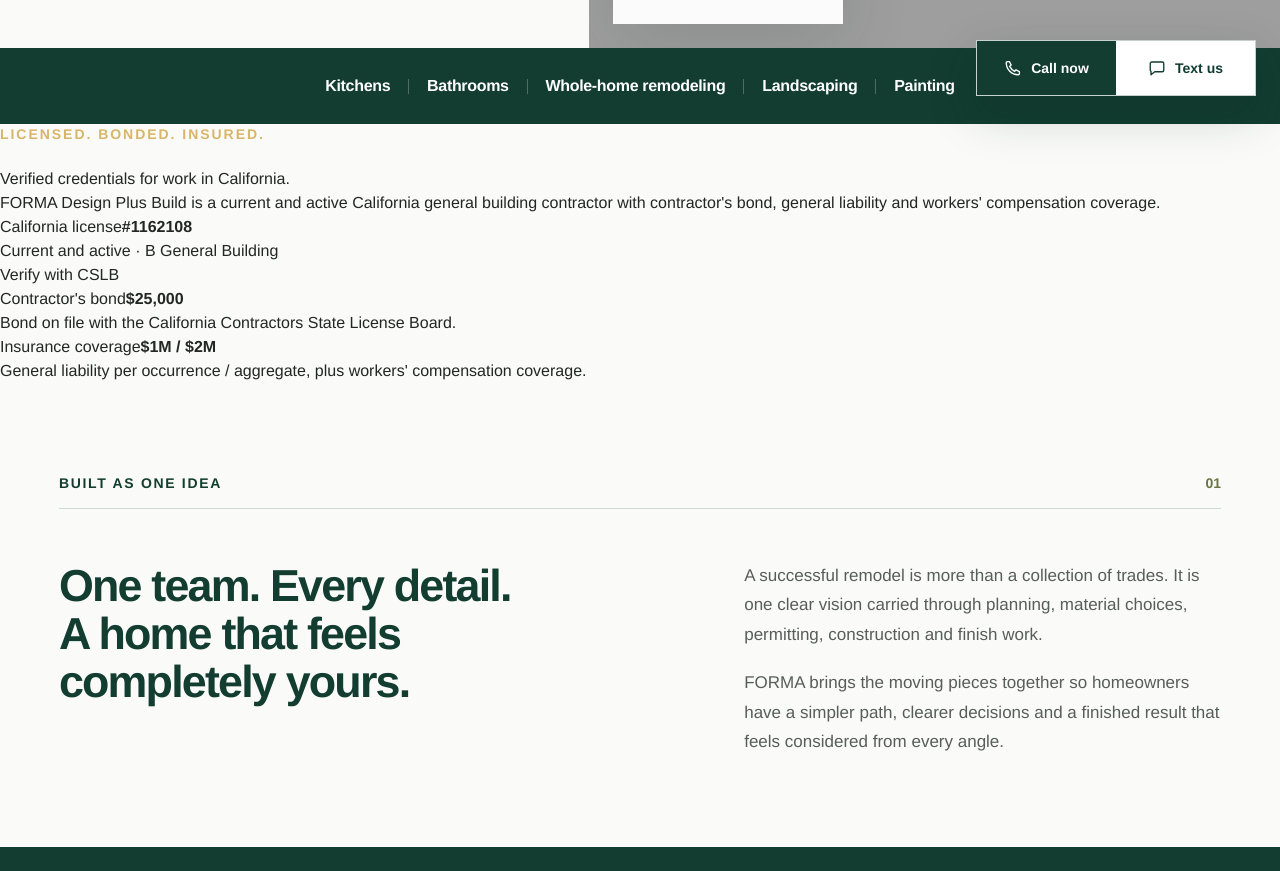
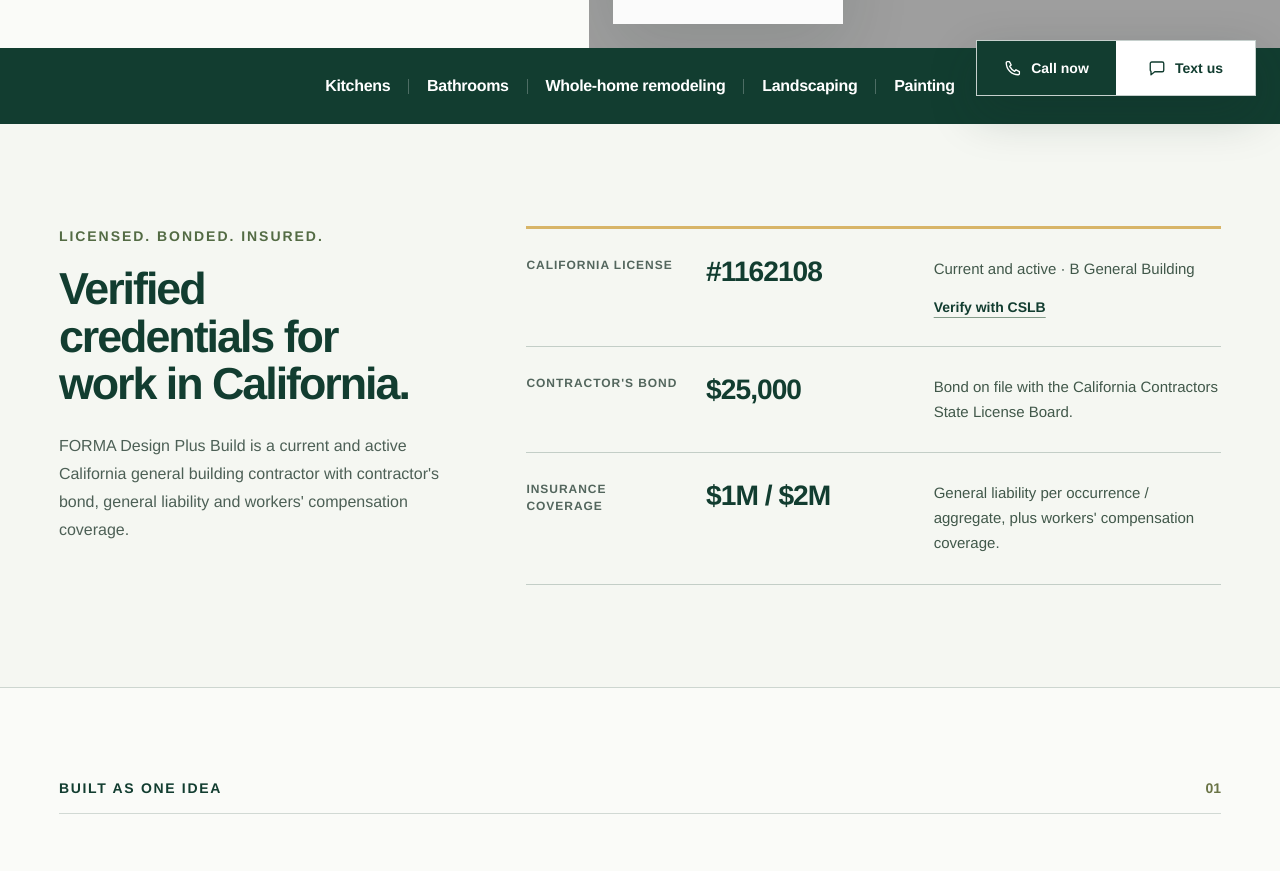
Before and after one commit to thomasaADS/south-bay-remodeling-site, a Next.js app: page / in a window 1280 px wide. Shown: the part 680-1551 px from the top of the page. Built offline with nearby package versions, Linux system fonts and the light colour scheme; grey boxes are pictures that could not be loaded.

Commit message:
Style verified contractor credentials section

```diff
--- a/app/globals.css
+++ b/app/globals.css
@@ -3291,3 +3291,113 @@
     display: none;
   }
 }
+
+
+/* Verified contractor credentials */
+.credential-section {
+  background: #f5f7f2;
+  border-bottom: 1px solid var(--line);
+  display: grid;
+  grid-template-columns: minmax(0, 0.72fr) minmax(0, 1.28fr);
+  gap: clamp(40px, 6vw, 96px);
+  padding: clamp(72px, 8vw, 124px) var(--page-x);
+}
+.credential-intro {
+  align-self: start;
+  max-width: 560px;
+}
+.credential-intro .eyebrow {
+  color: #536b44;
+  margin-bottom: 18px;
+}
+.credential-intro h2 {
+  color: var(--forest);
+  font-size: clamp(36px, 3.5vw, 58px);
+  font-weight: 600;
+  letter-spacing: -0.045em;
+  line-height: 1.06;
+  margin: 0;
+}
+.credential-intro > p:last-child {
+  color: #4d6056;
+  font-size: 1rem;
+  line-height: 1.75;
+  margin: 24px 0 0;
+  max-width: 520px;
+}
+.credential-grid {
+  border-top: 3px solid var(--gold);
+}
+.credential-grid article {
+  align-items: start;
+  border-bottom: 1px solid rgba(18, 61, 48, 0.22);
+  display: grid;
+  gap: 10px 24px;
+  grid-template-columns: minmax(150px, 0.65fr) minmax(170px, 0.85fr) minmax(230px, 1.2fr);
+  padding: 28px 0;
+}
+.credential-grid article > span {
+  color: #53665d;
+  font-size: 0.75rem;
+  font-weight: 700;
+  letter-spacing: 0.08em;
+  line-height: 1.4;
+  text-transform: uppercase;
+}
+.credential-grid strong {
+  color: var(--forest);
+  font-size: clamp(24px, 2.2vw, 34px);
+  font-weight: 600;
+  letter-spacing: -0.035em;
+  line-height: 1.05;
+}
+.credential-grid p {
+  color: #41584a;
+  font-size: 0.9375rem;
+  line-height: 1.65;
+  margin: 0;
+}
+.credential-grid a {
+  color: var(--forest);
+  font-size: 0.875rem;
+  font-weight: 700;
+  grid-column: 3;
+  text-decoration: underline;
+  text-decoration-color: #839b89;
+  text-underline-offset: 5px;
+  width: fit-content;
+}
+.credential-grid a:hover {
+  text-decoration-thickness: 2px;
+}
+.credential-grid a:focus-visible {
+  outline: 3px solid var(--gold);
+  outline-offset: 4px;
+}
+.footer-bottom > a {
+  color: inherit;
+  text-decoration: underline;
+  text-underline-offset: 3px;
+}
+@media (max-width: 980px) {
+  .credential-section {
+    grid-template-columns: minmax(0, 1fr);
+  }
+  .credential-intro {
+    max-width: 720px;
+  }
+}
+@media (max-width: 700px) {
+  .credential-section {
+    gap: 42px;
+    padding-left: 20px;
+    padding-right: 20px;
+  }
+  .credential-grid article {
+    grid-template-columns: minmax(0, 1fr);
+    padding: 24px 0;
+  }
+  .credential-grid a {
+    grid-column: 1;
+  }
+}
```
